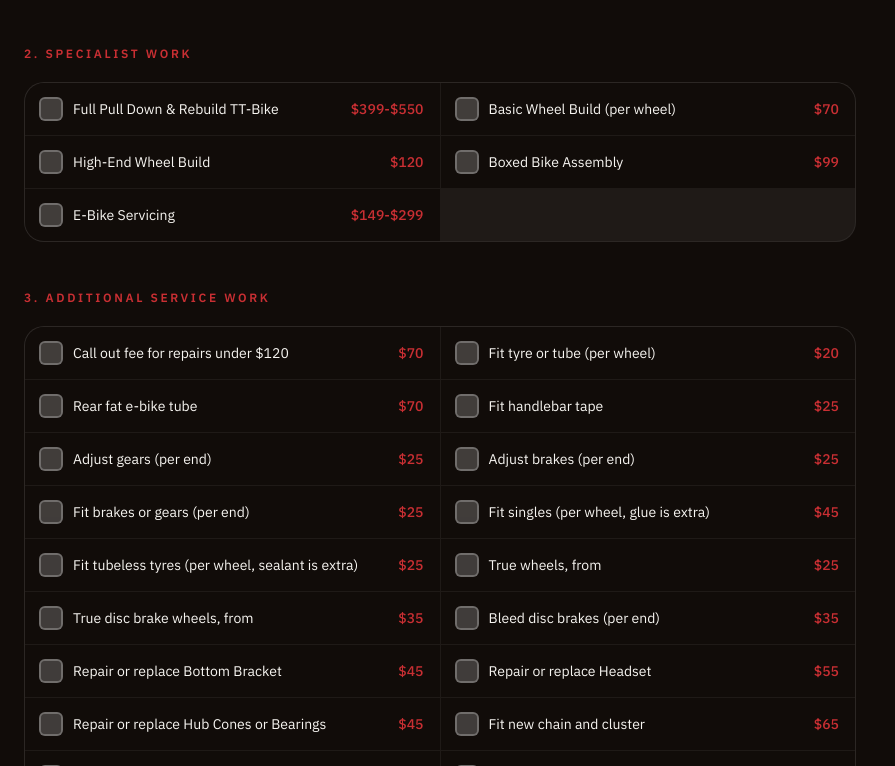
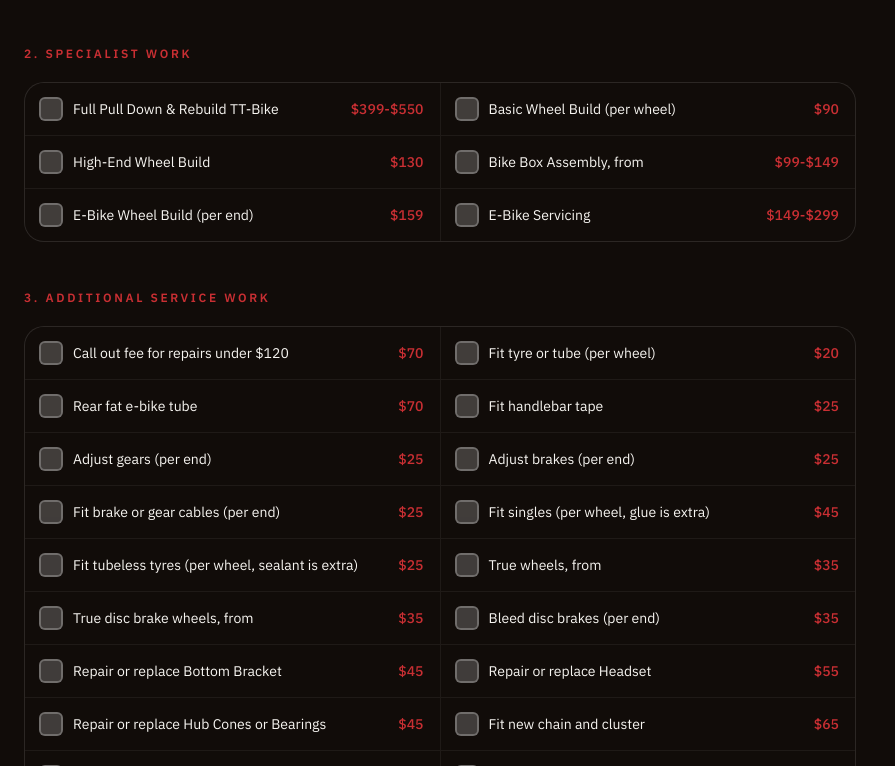
Before and after one commit to sg-satoshi/saabai-site, a Next.js app: page /sites/cycle-repair/quote in a window 1280 px wide. Shown: the part 754-1520 px from the top of the page, without its empty margins (0-895 px from the left). Built offline with nearby package versions, Linux system fonts and the light colour scheme.

Commit message:
Stu's Cycle Repairs: Oct content updates (Expert level, Tweed Coast, E-Bike, prices)

```diff
--- a/app/sites/cycle-repair/contact/page.tsx
+++ b/app/sites/cycle-repair/contact/page.tsx
@@ -205,7 +205,7 @@ export default function ContactPage() {
                 Service area
               </h3>
               <p className="text-sm text-muted-foreground leading-relaxed">
-                Mobile servicing across the Gold Coast and surrounding areas. Stu comes
+                Mobile servicing across all of the Gold Coast, QLD and the Tweed Coast, NSW. Stu comes
                 to you, at home or at work.
               </p>
             </div>
--- a/app/sites/cycle-repair/layout.tsx
+++ b/app/sites/cycle-repair/layout.tsx
@@ -19,14 +19,14 @@ const ibmPlexSans = IBM_Plex_Sans({
 export const metadata: Metadata = {
   title: "Stu's Cycle Repairs, Mobile Bicycle Mechanic, Gold Coast",
   description:
-    "Mobile bike repairs across the Gold Coast. 37+ years experience. Bronze, Silver & Gold servicing, delivered to your driveway.",
+    "Mobile bike repairs across the Gold Coast and Tweed Coast. 37+ years experience. Bronze, Silver & Gold servicing, delivered to your driveway.",
   authors: [{ name: "Stu's Cycle Repairs" }],
   icons: { icon: "/sites/cycle-repair/favicon.png" },
   openGraph: {
     type: "website",
     title: "Stu's Cycle Repairs, Mobile Bicycle Mechanic",
     description:
-      "Mobile bicycle repairs, servicing and upgrades across the Gold Coast. 37+ years of mechanical experience delivered to your driveway.",
+      "Mobile bicycle repairs, servicing and upgrades across the Gold Coast and Tweed Coast. 37+ years of mechanical experience delivered to your driveway.",
   },
   twitter: {
     card: "summary_large_image",
--- a/app/sites/cycle-repair/page.tsx
+++ b/app/sites/cycle-repair/page.tsx
@@ -10,11 +10,14 @@ const jsonLd = {
   "@type": "LocalBusiness",
   name: "Stu's Cycle Repairs",
   description:
-    "Mobile bicycle repairs, servicing, wheel builds and E-Bike work across the Gold Coast.",
+    "Mobile bicycle repairs, servicing, wheel builds and E-Bike work across the Gold Coast and Tweed Coast.",
   telephone: "+61405225721",
   email: "stuscyclerepairs@gmail.com",
   url: "https://stuscyclerepairs.lovable.app/",
-  areaServed: { "@type": "Place", name: "Gold Coast, Queensland, Australia" },
+  areaServed: [
+    { "@type": "Place", name: "Gold Coast, Queensland, Australia" },
+    { "@type": "Place", name: "Tweed Coast, New South Wales, Australia" },
+  ],
   address: { "@type": "PostalAddress", addressRegion: "QLD", addressCountry: "AU" },
   priceRange: "$$",
   makesOffer: [
@@ -31,7 +34,10 @@ const jsonLd = {
       name: o.name,
       serviceType: "Bicycle repair and servicing",
       provider: { "@type": "LocalBusiness", name: "Stu's Cycle Repairs" },
-      areaServed: { "@type": "Place", name: "Gold Coast, Queensland, Australia" },
+      areaServed: [
+        { "@type": "Place", name: "Gold Coast, Queensland, Australia" },
+        { "@type": "Place", name: "Tweed Coast, New South Wales, Australia" },
+      ],
     },
   })),
 };
@@ -100,7 +106,7 @@ export default function Index() {
                 Gold Coast Mobile Workshop
               </div>
               <h1 className="text-5xl lg:text-7xl font-display font-semibold tracking-tighter leading-[0.95] text-balance mb-8">
-                Pro-level mobile bicycle repairs, delivered to your Gold Coast driveway.
+                Expert-level mobile bicycle repairs, delivered to your Gold Coast driveway.
               </h1>
               <p className="text-muted-foreground text-lg max-w-[48ch] text-pretty mb-10">
                 Stu brings 37 years of elite mechanical experience directly to your home or
@@ -312,11 +318,11 @@ export default function Index() {
                 {
                   n: "03",
                   title: "Gold Coast Native",
-                  body: "Servicing riders from Coolangatta to Paradise Point. Local knowledge of the terrain means your setup is dialled for GC conditions.",
+                  body: "Servicing riders both professional and recreational from all over the Gold Coast and now including the Tweed Coast, with local knowledge of terrain, means your set-up is dialled for GC and Tweed conditions.",
                 },
                 {
                   n: "04",
-                  title: "E-Bike Certified",
+                  title: "E-Bike",
                   body: "Diagnostics and servicing for modern high-torque E-Bike systems. Motors, drivetrains, brakes and firmware checks.",
                 },
               ].map((c) => (
@@ -410,7 +416,7 @@ export default function Index() {
                     <span className="text-[11px] text-muted-foreground uppercase tracking-[0.22em]">
                       Service area
                     </span>
-                    <p className="text-lg font-medium mt-1">Gold Coast, QLD (Coolangatta to Paradise Point)</p>
+                    <p className="text-lg font-medium mt-1">Gold Coast, QLD (all of the Gold Coast)<br />Tweed Coast, NSW</p>
                   </div>
                 </div>
               </div>
--- a/app/sites/cycle-repair/services.ts
+++ b/app/sites/cycle-repair/services.ts
@@ -86,17 +86,17 @@ export const additionalServiceWork: LineItem[] = [
   { label: "Fit handlebar tape", price: "$25", amount: 25 },
   { label: "Adjust gears (per end)", price: "$25", amount: 25 },
   { label: "Adjust brakes (per end)", price: "$25", amount: 25 },
-  { label: "Fit brakes or gears (per end)", price: "$25", amount: 25 },
+  { label: "Fit brake or gear cables (per end)", price: "$25", amount: 25 },
   { label: "Fit singles (per wheel, glue is extra)", price: "$45", amount: 45 },
   { label: "Fit tubeless tyres (per wheel, sealant is extra)", price: "$25", amount: 25 },
-  { label: "True wheels, from", price: "$25", amount: 25, from: true },
+  { label: "True wheels, from", price: "$35", amount: 35, from: true },
   { label: "True disc brake wheels, from", price: "$35", amount: 35, from: true },
   { label: "Bleed disc brakes (per end)", price: "$35", amount: 35 },
   { label: "Repair or replace Bottom Bracket", price: "$45", amount: 45 },
   { label: "Repair or replace Headset", price: "$55", amount: 55 },
   { label: "Repair or replace Hub Cones or Bearings", price: "$45", amount: 45 },
   { label: "Fit new chain and cluster", price: "$65", amount: 65 },
-  { label: "Respoke wheels, from", price: "$80-$130", amount: 80, from: true },
+  { label: "Respoke wheels, from", price: "$90-$159", amount: 90, from: true },
   { label: "Internal Hub rebuild", price: "$66", amount: 66 },
   { label: "Disassemble/reassemble", price: "$399-$550", amount: 399, from: true },
   { label: 'Service kid\u2019s bike (up to 20")', price: "$59", amount: 59 },
@@ -105,9 +105,10 @@ export const additionalServiceWork: LineItem[] = [
 
 export const specialist: LineItem[] = [
   { label: "Full Pull Down & Rebuild TT-Bike", price: "$399-$550", amount: 399, from: true },
-  { label: "Basic Wheel Build (per wheel)", price: "$70", amount: 70 },
-  { label: "High-End Wheel Build", price: "$120", amount: 120 },
-  { label: "Boxed Bike Assembly", price: "$99", amount: 99 },
+  { label: "Basic Wheel Build (per wheel)", price: "$90", amount: 90 },
+  { label: "High-End Wheel Build", price: "$130", amount: 130 },
+  { label: "Bike Box Assembly, from", price: "$99-$149", amount: 99, from: true },
+  { label: "E-Bike Wheel Build (per end)", price: "$159", amount: 159 },
   { label: "E-Bike Servicing", price: "$149-$299", amount: 149, from: true },
 ];
 
```
